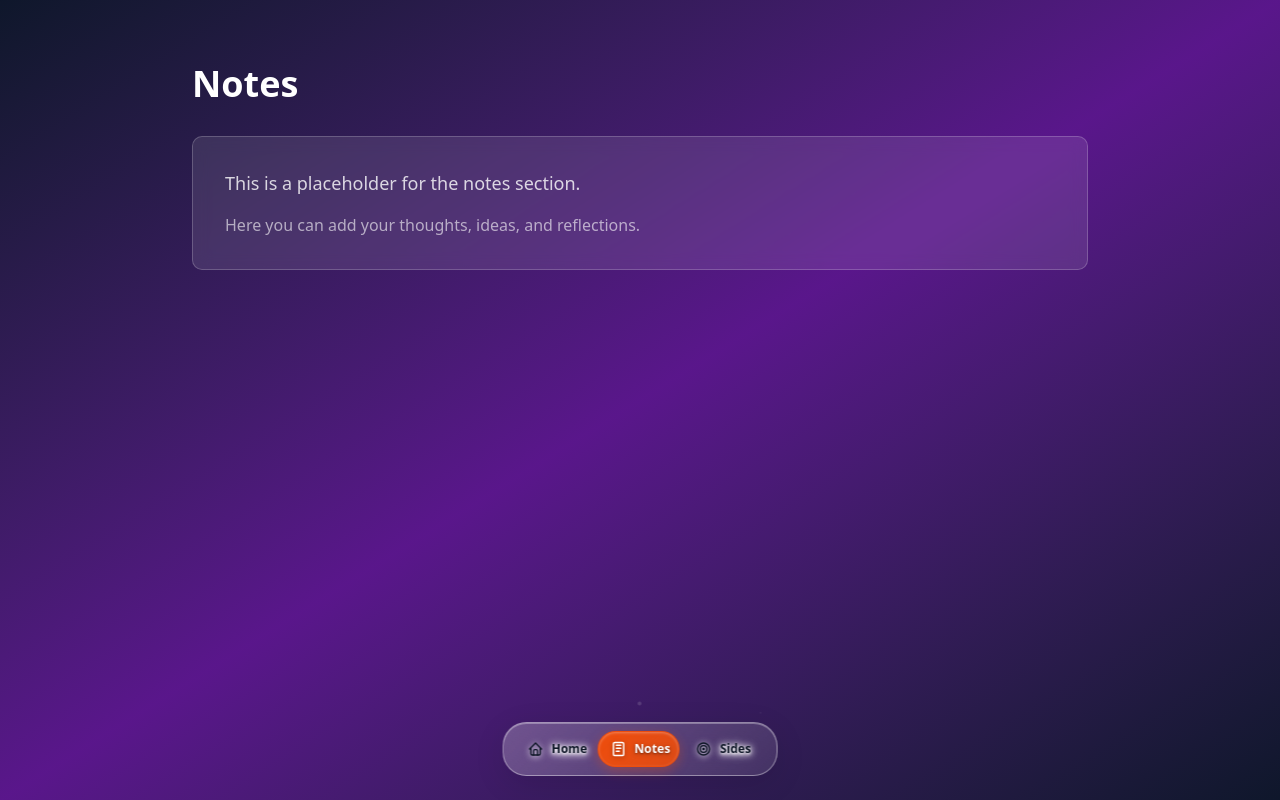
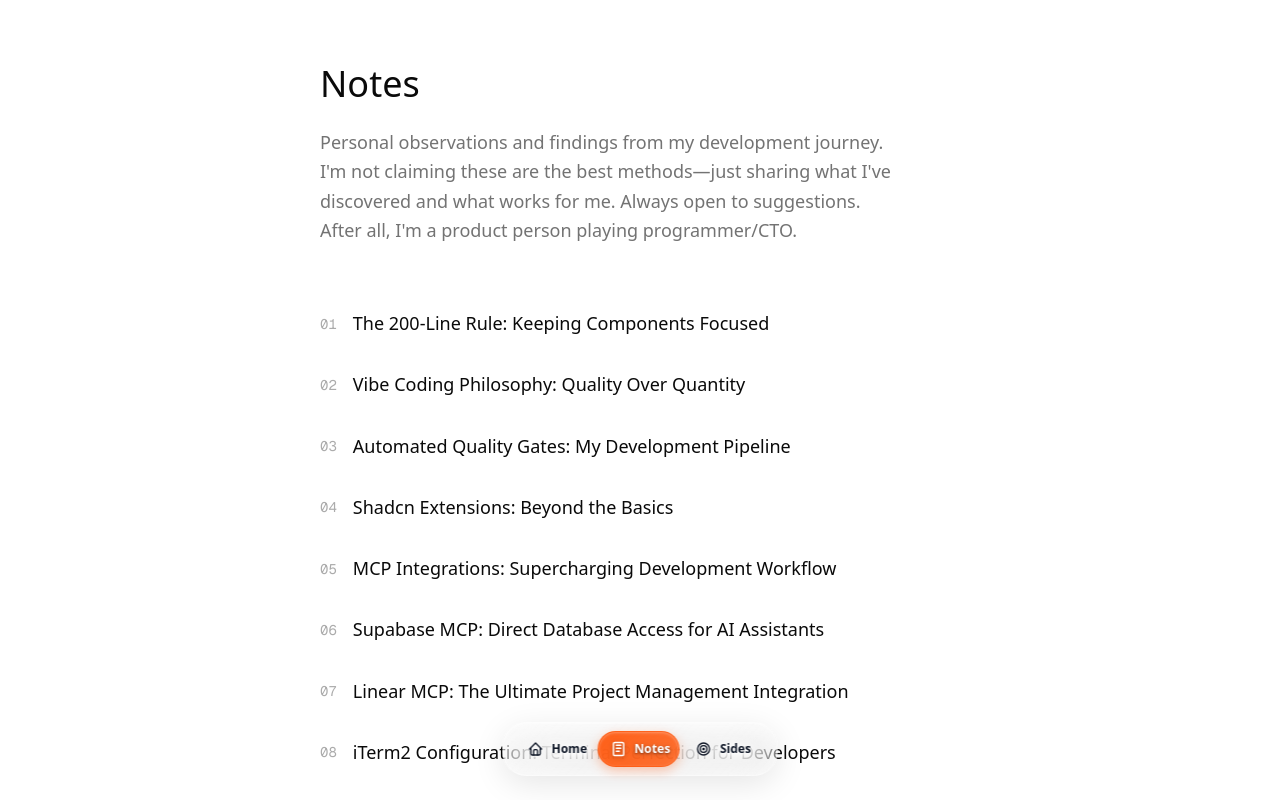
Before and after one commit to henrykobutra/kobutra-25, a Next.js app: page /notes in a window 1280 px wide. Shown: the top 800 px of the page. Built offline with nearby package versions, Linux system fonts and the light colour scheme.

Commit message:
feat: implement animated notes page with staggered list and floating hero animations

```diff
--- a/app/notes/page.tsx
+++ b/app/notes/page.tsx
@@ -1,19 +1,88 @@
+'use client';
+
+import { motion } from 'framer-motion';
+
+// Simplified animation variants
+const containerVariants = {
+  hidden: { opacity: 0 },
+  visible: {
+    opacity: 1,
+    transition: {
+      staggerChildren: 0.1,
+      delayChildren: 0.2
+    }
+  }
+};
+
+const itemVariants = {
+  hidden: { opacity: 0, y: 20 },
+  visible: {
+    opacity: 1,
+    y: 0,
+    transition: { duration: 0.5 }
+  }
+};
+
+const noteItems = [
+  "The 200-Line Rule: Keeping Components Focused",
+  "Vibe Coding Philosophy: Quality Over Quantity",
+  "Automated Quality Gates: My Development Pipeline",
+  "Shadcn Extensions: Beyond the Basics",
+  "MCP Integrations: Supercharging Development Workflow",
+  "Supabase MCP: Direct Database Access for AI Assistants",
+  "Linear MCP: The Ultimate Project Management Integration",
+  "iTerm2 Configuration: Terminal Perfection for Developers",
+  "Claude Code Reviews: AI-Powered Quality Assurance",
+  "macOS Productivity Stack: Stream Deck, Raycast & CleanShot",
+  "AI Coding Trinity: Claude, Windsurf & Warp in Practice"
+];
+
+/**
+ * Minimal notes page displaying development thoughts and practices.
+ */
 export default function NotesPage() {
   return (
-    <div className="min-h-screen bg-gradient-to-br from-slate-900 via-purple-900 to-slate-900">
-      <div className="container mx-auto px-4 py-16">
-        <div className="max-w-4xl mx-auto">
-          <h1 className="text-4xl font-bold text-white mb-8">Notes</h1>
-          <div className="bg-white/10 backdrop-blur-sm rounded-lg p-8 border border-white/20">
-            <p className="text-white/80 text-lg mb-4">
-              This is a placeholder for the notes section.
-            </p>
-            <p className="text-white/60">
-              Here you can add your thoughts, ideas, and reflections.
-            </p>
-          </div>
-        </div>
+    <motion.div
+      className="min-h-screen py-16"
+      variants={containerVariants}
+      initial="hidden"
+      animate="visible"
+    >
+      <div className="max-w-2xl mx-auto px-4">
+        <motion.div
+          variants={itemVariants}
+          className="mb-16"
+        >
+          <h1 className="text-3xl md:text-4xl font-light mb-6">
+            Notes
+          </h1>
+          <p className="text-lg text-muted-foreground leading-relaxed max-w-xl">
+            Personal observations and findings from my development journey. I'm not claiming these are the best methods—just sharing what I've discovered and what works for me. Always open to suggestions. After all, I'm a product person playing programmer/CTO.
+          </p>
+        </motion.div>
+
+        <motion.ul
+          className="space-y-8"
+          variants={containerVariants}
+        >
+          {noteItems.map((item, index) => (
+            <motion.li
+              key={index}
+              variants={itemVariants}
+              className="group cursor-pointer"
+            >
+              <div className="flex items-center gap-4">
+                <span className="text-sm font-mono text-muted-foreground/60 min-w-[2ch]">
+                  {String(index + 1).padStart(2, '0')}
+                </span>
+                <span className="text-lg text-foreground group-hover:text-primary transition-colors duration-200 leading-relaxed">
+                  {item}
+                </span>
+              </div>
+            </motion.li>
+          ))}
+        </motion.ul>
       </div>
-    </div>
-  )
+    </motion.div>
+  );
 }
--- a/components/home/certification-badges.tsx
+++ b/components/home/certification-badges.tsx
@@ -168,7 +168,7 @@ export default function CertificationBadges() {
         viewport={{ once: true }}
         transition={{ delay: 1, duration: 0.8 }}
       >
-        I also have other certs like CompTIA A+, Network+, Linux Essentials... but who's counting?
+        I also have other certs like CompTIA A+, Network+, Linux Essentials... but who&apos;s counting?
       </motion.p>
     </div>
   );
--- a/components/home/hero-section.tsx
+++ b/components/home/hero-section.tsx
@@ -64,7 +64,7 @@ const floatingAnimation = {
   transition: {
     duration: 6,
     repeat: Infinity,
-    ease: "easeInOut"
+    repeatType: "reverse" as const
   }
 };
 
```
